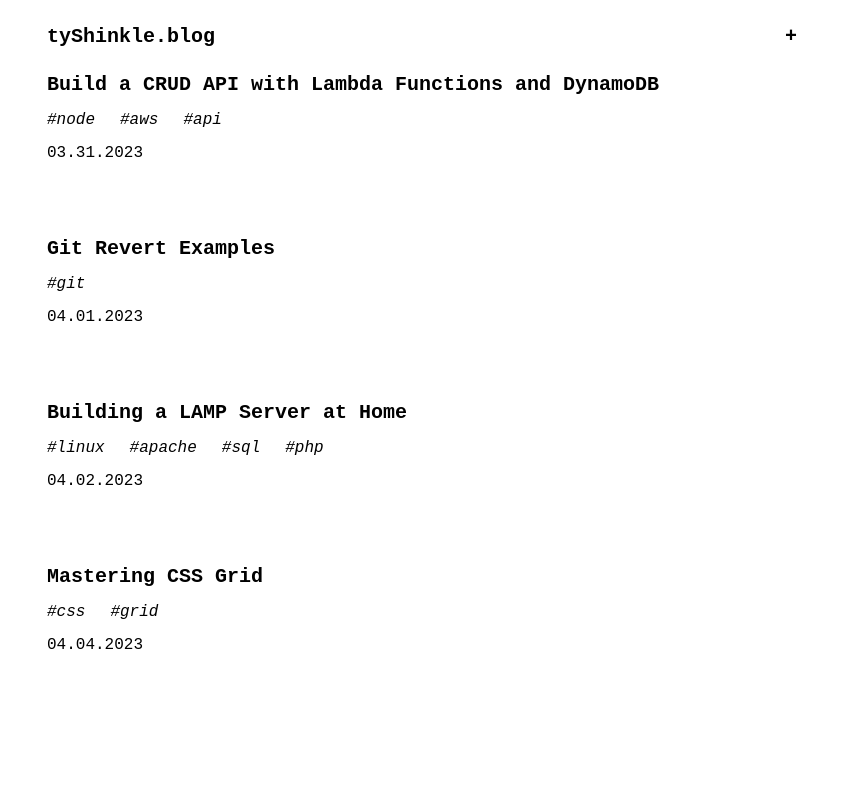
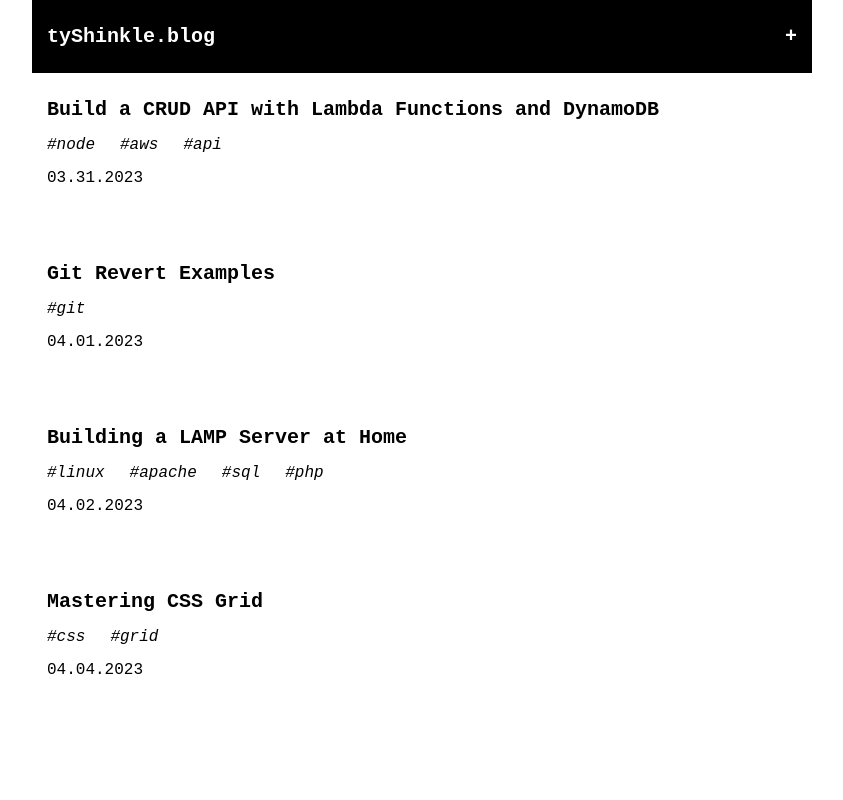
Before and after one commit to tyShinkle/blog-prod, a plain HTML site: page index.html in a window 1280 px wide. Shown: the whole page, without its empty margins (218-1061 px from the left). Drawn offline with Linux system fonts and the light colour scheme.

Commit message:
nav test

```diff
--- a/style.css
+++ b/style.css
@@ -39,10 +39,12 @@ nav {
     padding: 25px 15px;
     font-size: 1.25rem;
     font-weight: bold;
+    background-color: black;
 }
 
 #nav-bar {
     position: relative;
+    background-color: black;
 }
 
 #nav-button {
@@ -52,18 +54,22 @@ nav {
     transform: translate3d(0, -50%, 0);
     line-height:0;
     cursor: pointer;
+    color: white;
 }
 
 #menu {
     max-height: 0px;
     overflow: hidden;
     transition: max-height 0.5s;
+    background-color: black;
 }
 
 #menu-content > * {
+    min-width: 100%;
     padding: 0px 15px 25px 15px;
     font-size: 1rem;
     font-family: monospace;
+    background-color: black;
 }
 
 #search-bar {
@@ -78,12 +84,24 @@ nav {
     cursor: pointer;
     appearance: none;
     outline: none;
+    background-color: black;
+}
+
+#filter-header {
+    background-color: black;
+    color: white;
 }
 
 #site-title {
     position: relative;
     width: fit-content;
     cursor: pointer;
+    background-color: black;
+    color: white;
+}
+
+main {
+    padding: 25px 0px;
 }
 
 .post {
```
